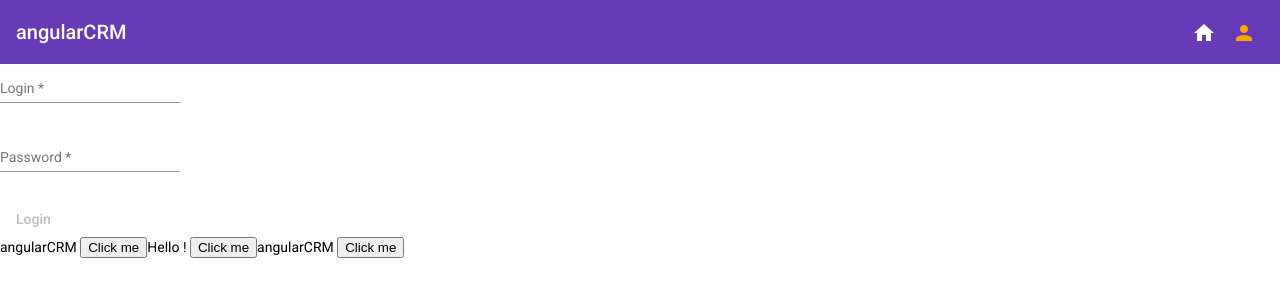
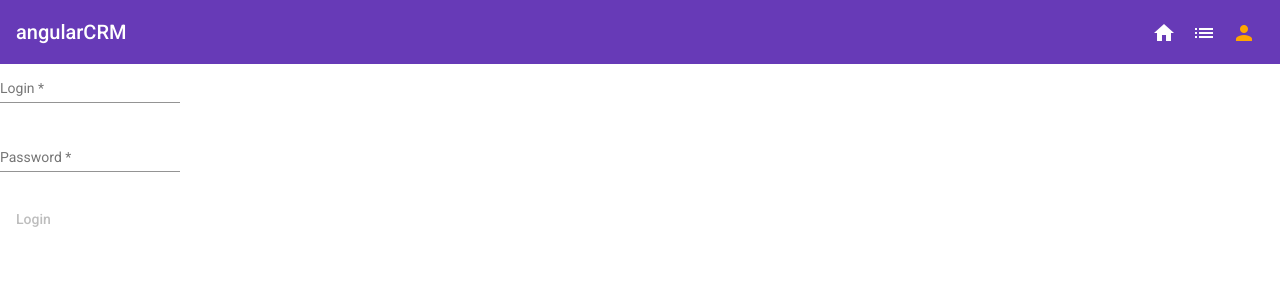
Before and after one commit to jollivetc/angularCRM_May, an Angular app: page /login in a window 1280 px wide. Shown: the top 300 px of the page. Built offline with nearby package versions, Linux system fonts and the light colour scheme.

Commit message:
start of Consumers

```diff
--- a/src/app/app-routing.module.ts
+++ b/src/app/app-routing.module.ts
@@ -1,5 +1,6 @@
 import { NgModule } from '@angular/core';
 import { RouterModule, Routes } from '@angular/router';
+import { ConsumerListeComponent } from './consumer/consumer-liste/consumer-liste.component';
 import { HomeComponent } from './home/home.component';
 import { AuthenticationGuardGuard } from './login/authentication-guard.guard';
 import { LoginComponent } from './login/login.component';
@@ -8,6 +9,7 @@ const routes: Routes = [
   {path: '', redirectTo:'login', pathMatch:'full'},
   {path: 'login', component:LoginComponent},
   {path: 'home', component:HomeComponent, canActivate:[AuthenticationGuardGuard]},
+  {path: 'consumers',component:ConsumerListeComponent, canActivate:[AuthenticationGuardGuard]},
   {path: '**', redirectTo:'home', pathMatch:'full'}
 ];
 
--- a/src/app/app.component.html
+++ b/src/app/app.component.html
@@ -6,6 +6,13 @@
             [routerLink]="'/home'"
             [routerLinkActive]="'is-active'">
       <mat-icon>home</mat-icon>
+    </a>
+  </span>
+  <span>
+    <a mat-icon-button matTooltip="Liste des consommateurs"
+            [routerLink]="'/consumers'"
+            [routerLinkActive]="'is-active'">
+      <mat-icon>list</mat-icon>
     </a>
   </span>
   <span>
@@ -20,7 +27,3 @@
 
 
 <router-outlet></router-outlet>
-
-<crm-dummy [label]="title" (clicked)="emitted($event)"></crm-dummy>
-<crm-dummy label="Hello !" (clicked)="emitted2($event)"></crm-dummy>
-<crm-dummy [label]="title" (clicked)="emitted($event)"></crm-dummy>
--- a/src/app/app.module.ts
+++ b/src/app/app.module.ts
@@ -12,6 +12,7 @@ import { HomeComponent } from './home/home.component';
 import { HttpClientModule, HTTP_INTERCEPTORS } from '@angular/common/http'
 import { JWTIntercepteurService } from './common/jwtintercepteur.service';
 import { PhonePipe } from './common/phone.pipe';
+import { ConsumerListeComponent } from './consumer/consumer-liste/consumer-liste.component';
 
 @NgModule({
   declarations: [
@@ -20,7 +21,8 @@ import { PhonePipe } from './common/phone.pipe';
     DummyComponent,
     HelpComponent,
     HomeComponent,
-    PhonePipe
+    PhonePipe,
+    ConsumerListeComponent
   ],
   imports: [
     BrowserModule,
--- /dev/null
+++ b/src/app/consumer/consumer-liste/consumer-liste.component.html
@@ -0,0 +1 @@
+{{consumers | json}}
--- /dev/null
+++ b/src/app/consumer/consumer-liste/consumer-liste.component.ts
@@ -0,0 +1,30 @@
+import { Component, OnDestroy, OnInit } from '@angular/core';
+import { Subscription } from 'rxjs';
+import { ConsumerService } from '../consumer.service';
+import { Consumer } from '../model/consumer';
+
+@Component({
+  selector: 'crm-consumer-liste',
+  templateUrl: './consumer-liste.component.html',
+  styleUrls: ['./consumer-liste.component.scss']
+})
+export class ConsumerListeComponent implements OnInit, OnDestroy{
+
+  consumers?:Consumer[];
+  private subs: Subscription[]=[]
+
+  constructor(private consumersService : ConsumerService) { }
+
+  ngOnInit(): void {
+    const sub: Subscription = this.consumersService.getConsumers().subscribe({
+      next:(consumers:Consumer[])=>{this.consumers=consumers},
+      error:(error:Error)=>{console.error(error)},
+      complete:()=>{}
+    })
+    this.subs.push(sub);
+  }
+
+  ngOnDestroy(): void {
+    this.subs.forEach(sub=>sub.unsubscribe());
+  }
+}
--- /dev/null
+++ b/src/app/consumer/consumer.service.ts
@@ -0,0 +1,16 @@
+import { HttpClient } from '@angular/common/http';
+import { Injectable } from '@angular/core';
+import { Observable } from 'rxjs';
+import { Consumer } from './model/consumer';
+
+@Injectable({
+  providedIn: 'root'
+})
+export class ConsumerService {
+
+  constructor(private http:HttpClient) { }
+
+  getConsumers():Observable<Consumer[]>{
+    return this.http.get<Consumer[]>('/api/consumers');
+  }
+}
--- /dev/null
+++ b/src/app/consumer/model/consumer.ts
@@ -0,0 +1,10 @@
+export interface Consumer {
+  id: number;
+  civility: string;
+  firstname: string;
+  lastname: string;
+  email: string;
+  phone: string;
+  createdAt: number;
+  updatedAt: number;
+}
```
Also changed, not shown: src/app/consumer/consumer-liste/consumer-liste.component.scss (added), 2 other files (tests, documents, lock files or other folders).
